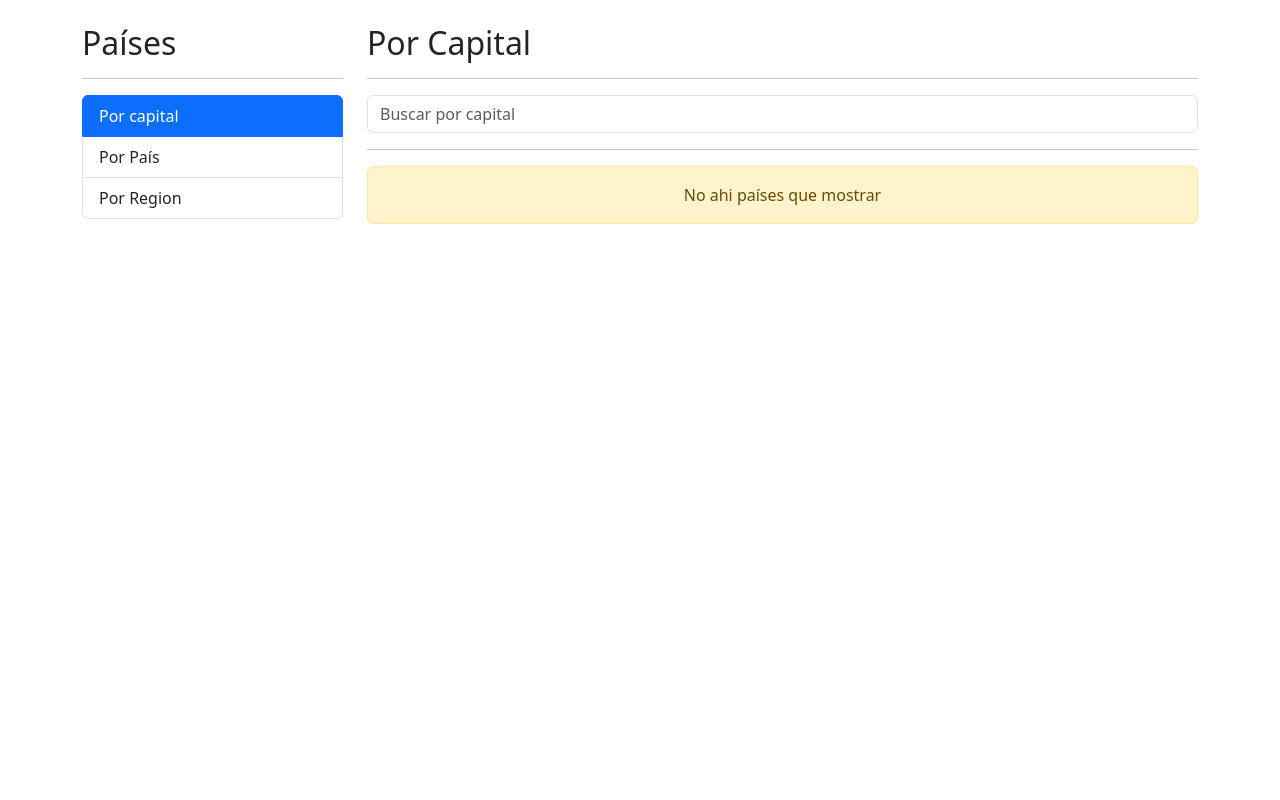
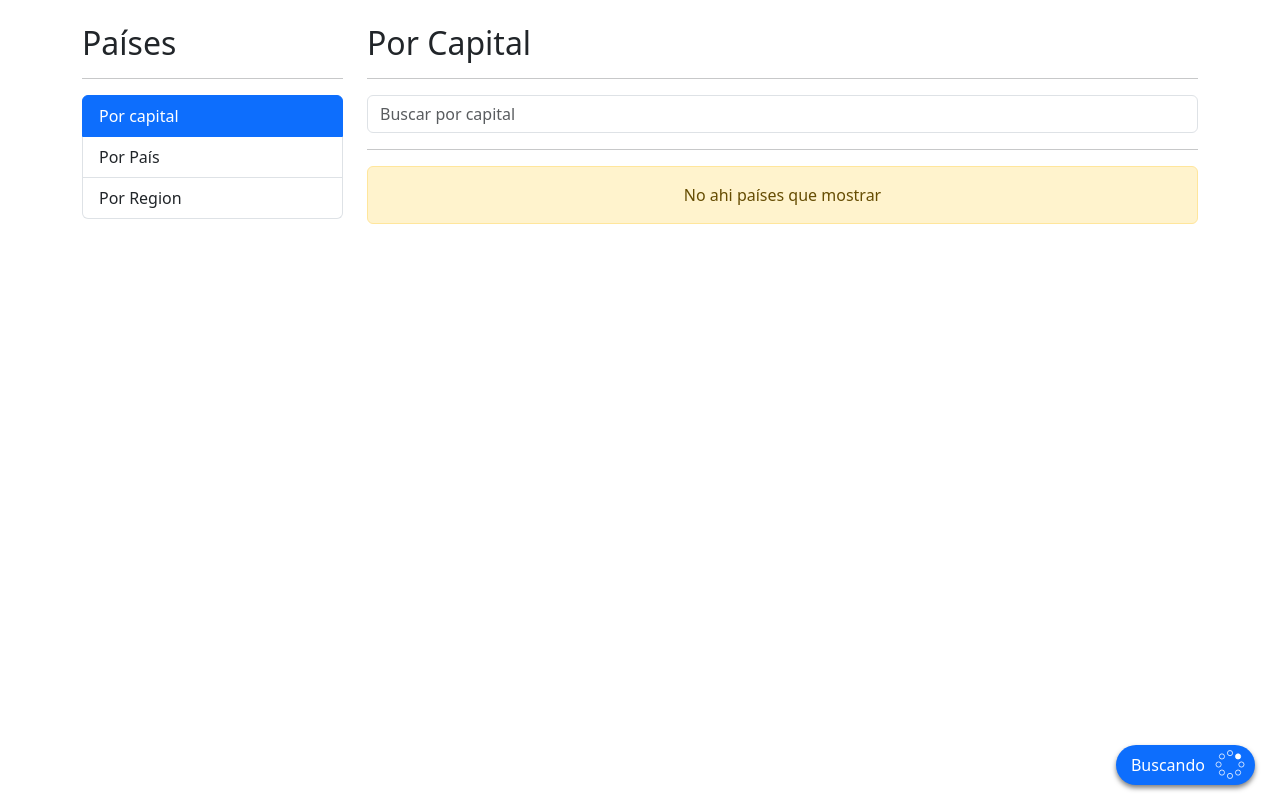
Before and after one commit to Duvan2662/App-Countrys, an Angular app: page /countries/by-capital in a window 1280 px wide. Built offline with nearby package versions, Linux system fonts and the light colour scheme.

Commit message:
Creacion del componente que me ayuda a mostrar una imagen que carga cuando se esta haciendo la peticion

```diff
--- a/src/app/countries/pages/by-capital-page/by-capital-page.component.html
+++ b/src/app/countries/pages/by-capital-page/by-capital-page.component.html
@@ -14,6 +14,7 @@
 
 <div class="row">
   <div class="col">
+    <shared-loading-spinner></shared-loading-spinner>
     <countries-country-table [countries]="countries"></countries-country-table>
   </div>
 </div>
--- /dev/null
+++ b/src/app/shared/components/loading-spinner/loading-spinner.component.css
@@ -0,0 +1,17 @@
+.spinner-container {
+  position: fixed;
+  bottom: 15px;
+  right: 25px;
+  background-color: #0D6EFD;
+  color: white;
+  padding: 5px 10px;
+  border-radius: 20px;
+  display: flex;
+  align-items: center;
+  box-shadow: 0px 3px 5px rgba(0, 0, 0, 0.5)
+}
+
+span {
+  margin-left: 5px;
+  margin-right: 10px;
+}
--- /dev/null
+++ b/src/app/shared/components/loading-spinner/loading-spinner.component.html
@@ -0,0 +1,58 @@
+<div class="spinner-container bg-primary">
+  <span>Buscando</span>
+  <!-- By Sam Herbert (@sherb), for everyone. More @ http://goo.gl/7AJzbL -->
+<svg width="30" height="30" viewBox="0 0 58 58" xmlns="http://www.w3.org/2000/svg">
+  <g fill="none" fill-rule="evenodd">
+      <g transform="translate(2 1)" stroke="#FFF" stroke-width="1.5">
+          <circle cx="42.601" cy="11.462" r="5" fill-opacity="1" fill="#fff">
+              <animate attributeName="fill-opacity"
+                   begin="0s" dur="1.3s"
+                   values="1;0;0;0;0;0;0;0" calcMode="linear"
+                   repeatCount="indefinite" />
+          </circle>
+          <circle cx="49.063" cy="27.063" r="5" fill-opacity="0" fill="#fff">
+              <animate attributeName="fill-opacity"
+                   begin="0s" dur="1.3s"
+                   values="0;1;0;0;0;0;0;0" calcMode="linear"
+                   repeatCount="indefinite" />
+          </circle>
+          <circle cx="42.601" cy="42.663" r="5" fill-opacity="0" fill="#fff">
+              <animate attributeName="fill-opacity"
+                   begin="0s" dur="1.3s"
+                   values="0;0;1;0;0;0;0;0" calcMode="linear"
+                   repeatCount="indefinite" />
+          </circle>
+          <circle cx="27" cy="49.125" r="5" fill-opacity="0" fill="#fff">
+              <animate attributeName="fill-opacity"
+                   begin="0s" dur="1.3s"
+                   values="0;0;0;1;0;0;0;0" calcMode="linear"
+                   repeatCount="indefinite" />
+          </circle>
+          <circle cx="11.399" cy="42.663" r="5" fill-opacity="0" fill="#fff">
+              <animate attributeName="fill-opacity"
+                   begin="0s" dur="1.3s"
+                   values="0;0;0;0;1;0;0;0" calcMode="linear"
+                   repeatCount="indefinite" />
+          </circle>
+          <circle cx="4.938" cy="27.063" r="5" fill-opacity="0" fill="#fff">
+              <animate attributeName="fill-opacity"
+                   begin="0s" dur="1.3s"
+                   values="0;0;0;0;0;1;0;0" calcMode="linear"
+                   repeatCount="indefinite" />
+          </circle>
+          <circle cx="11.399" cy="11.462" r="5" fill-opacity="0" fill="#fff">
+              <animate attributeName="fill-opacity"
+                   begin="0s" dur="1.3s"
+                   values="0;0;0;0;0;0;1;0" calcMode="linear"
+                   repeatCount="indefinite" />
+          </circle>
+          <circle cx="27" cy="5" r="5" fill-opacity="0" fill="#fff">
+              <animate attributeName="fill-opacity"
+                   begin="0s" dur="1.3s"
+                   values="0;0;0;0;0;0;0;1" calcMode="linear"
+                   repeatCount="indefinite" />
+          </circle>
+      </g>
+  </g>
+</svg>
+</div>
--- a/src/app/shared/shared.module.ts
+++ b/src/app/shared/shared.module.ts
@@ -8,6 +8,7 @@ import { AboutPagesComponent } from './pages/about-pages/about-pages.component';
 import { SideBarComponent } from './components/side-bar/side-bar.component';
 import { ContactPageComponent } from './pages/contact-page/contact-page.component';
 import { SearchBoxComponent } from './components/search-box/search-box.component';
+import { LoadingSpinnerComponent } from './components/loading-spinner/loading-spinner.component';
 
 
 
@@ -18,7 +19,8 @@ import { SearchBoxComponent } from './components/search-box/search-box.component
     AboutPagesComponent,
     SideBarComponent,
     ContactPageComponent,
-    SearchBoxComponent
+    SearchBoxComponent,
+    LoadingSpinnerComponent
   ],
   imports: [
     CommonModule,
@@ -30,6 +32,7 @@ import { SearchBoxComponent } from './components/search-box/search-box.component
     ContactPageComponent,
     SideBarComponent,
     SearchBoxComponent,
+    LoadingSpinnerComponent
   ]
 })
 export class SharedModule { }
```
Also changed, not shown: src/app/shared/components/loading-spinner/loading-spinner.component.ts (added, +10 -0 lines), 1 other file (tests, documents, lock files or other folders).
